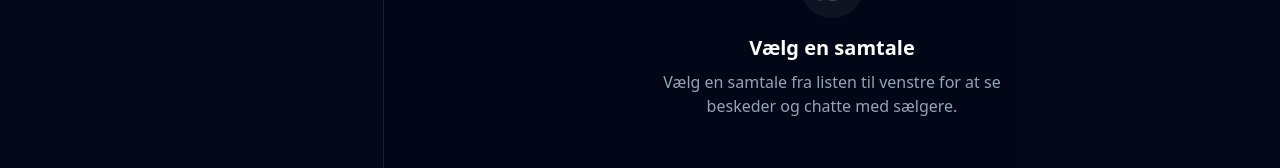
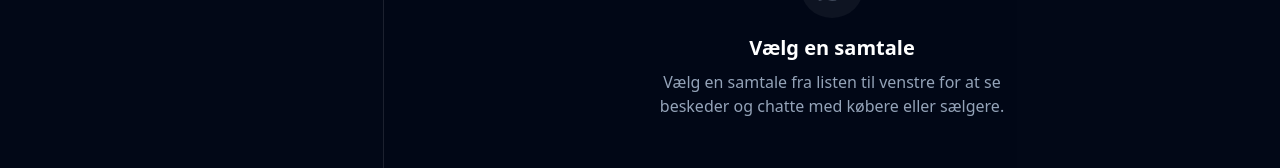
Before and after one commit to mikkelkonyher/gearninja, a React (Vite) app: page /chat in a window 1280 px wide. Shown: the part 429-597 px from the top of the page. Built offline with nearby package versions, Linux system fonts and the light colour scheme; no server answers.

Commit message:
Update ChatLayout.tsx

```diff
--- a/src/layouts/ChatLayout.tsx
+++ b/src/layouts/ChatLayout.tsx
@@ -29,7 +29,7 @@ export function ChatLayout() {
             </div>
             <h3 className="text-xl font-semibold text-white mb-2">Vælg en samtale</h3>
             <p className="max-w-sm">
-              Vælg en samtale fra listen til venstre for at se beskeder og chatte med sælgere.
+              Vælg en samtale fra listen til venstre for at se beskeder og chatte med købere eller sælgere.
             </p>
           </div>
         )}
```
